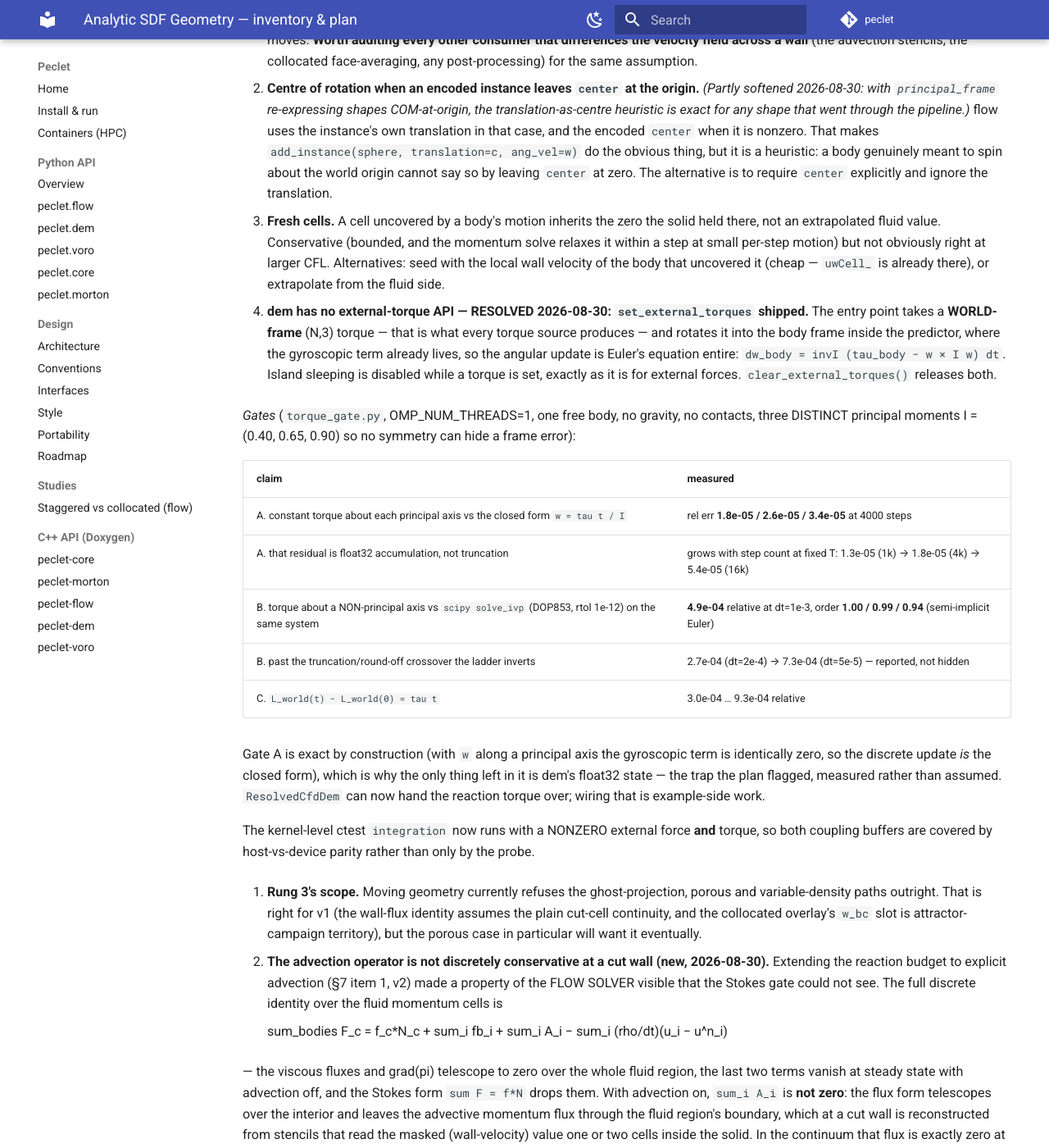
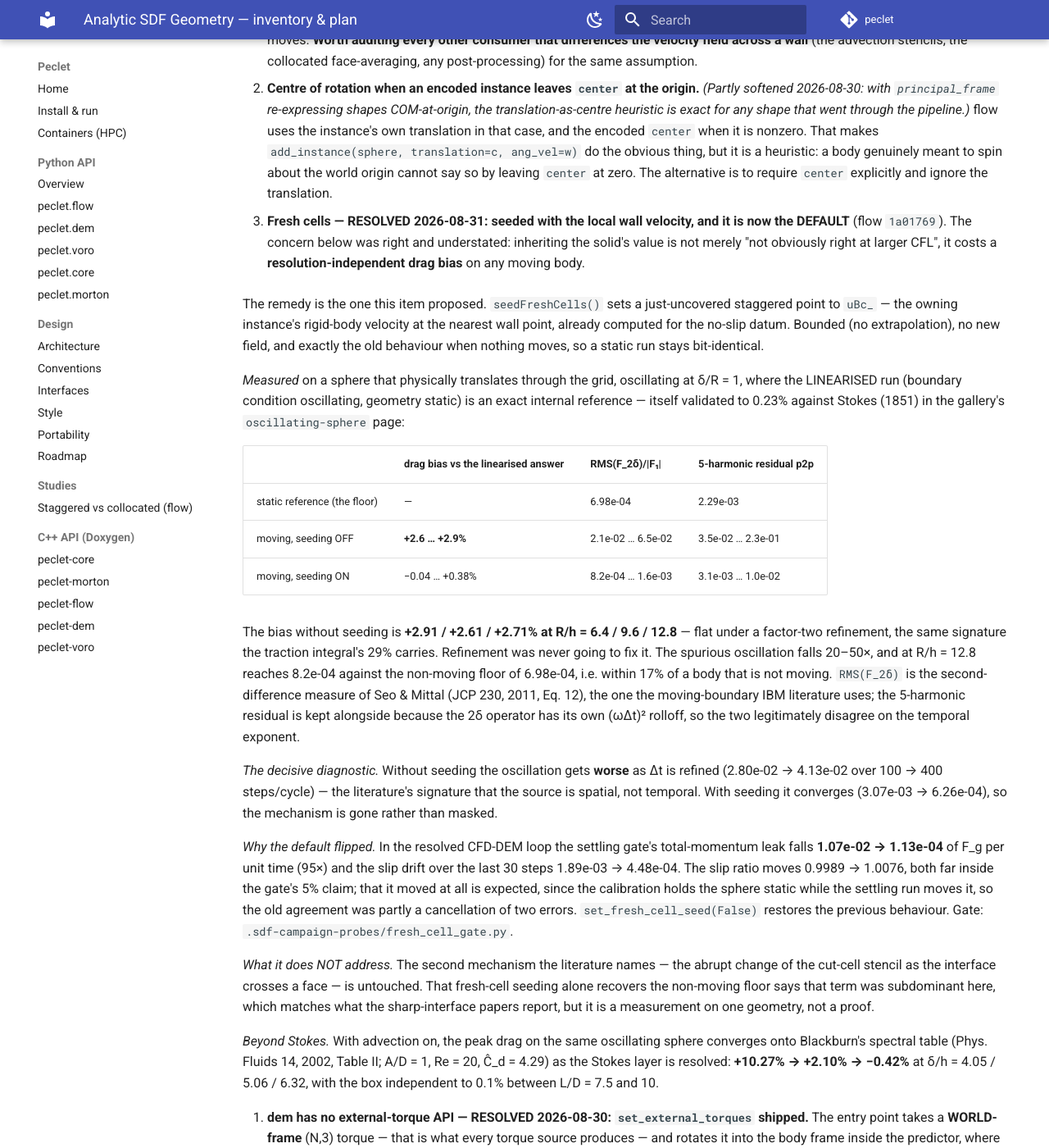
Before and after one commit to computational-chemical-engineering/peclet, an MkDocs documentation site: the page built from docs/ANALYTIC_SDF_GEOMETRY.md, in a window 1280 px wide and 1400 px high, scrolled down 23568 px. Shown: the whole window at 82% size. Built offline with MkDocs 1.6.1 and Material for MkDocs 9.7.7, drawn with Linux system fonts in a browser that asks for light colours; comment, search, counter and statistics services are not loaded.

Commit message:
flow bump + docs: fresh-cell seeding (OPEN FOR REVIEW item 4 resolved)
flow 1a01769. A cell a moving body uncovers is now seeded with the local wall velocity
instead of inheriting the solid's value, and that is the DEFAULT. The item's own proposed
remedy, and the concern was understated: inheriting the solid costs a RESOLUTION-INDEPENDENT
drag bias of +2.6..2.9% (+2.91/+2.61/+2.71% at R/h = 6.4/9.6/12.8), which refinement was
never going to fix. Seeding brings it to -0.04..+0.38% and cuts the spurious force
oscillation 20-50x to within 17% of the non-moving floor. The decisive diagnostic: without
seeding the oscillation gets WORSE as dt is refined, which is the literature's signature
that the source is spatial; with seeding it converges. In the resolved CFD-DEM loop the
settling gate's momentum leak falls 95x.

Beyond Stokes, the peak drag converges onto Blackburn (2002) Table II (A/D=1, Re=20,
Chat_d = 4.29): +10.27% -> +2.10% -> -0.42% as the Stokes layer goes from 4.1 to 6.3 cells,
with the periodic box independent to 0.1% between L/D = 7.5 and 10.

```diff
--- a/docs/ANALYTIC_SDF_GEOMETRY.md
+++ b/docs/ANALYTIC_SDF_GEOMETRY.md
@@ -1085,11 +1085,58 @@ option was taken in each case and is stated; none of them is settled.
    body genuinely meant to spin about the world origin cannot say so by leaving `center` at zero.
    The alternative is to require `center` explicitly and ignore the translation.
 
-4. **Fresh cells.** A cell uncovered by a body's motion inherits the zero the solid held there, not
-   an extrapolated fluid value. Conservative (bounded, and the momentum solve relaxes it within a
-   step at small per-step motion) but not obviously right at larger CFL. Alternatives: seed with
-   the local wall velocity of the body that uncovered it (cheap — `uwCell_` is already there), or
-   extrapolate from the fluid side.
+4. **Fresh cells — RESOLVED 2026-08-31: seeded with the local wall velocity, and it is now the
+   DEFAULT** (flow `1a01769`). The concern below was right and understated: inheriting the solid's
+   value is not merely "not obviously right at larger CFL", it costs a **resolution-independent
+   drag bias** on any moving body.
+
+   The remedy is the one this item proposed. `seedFreshCells()` sets a just-uncovered staggered
+   point to `uBc_` — the owning instance's rigid-body velocity at the nearest wall point, already
+   computed for the no-slip datum. Bounded (no extrapolation), no new field, and exactly the old
+   behaviour when nothing moves, so a static run stays bit-identical.
+
+   *Measured* on a sphere that physically translates through the grid, oscillating at δ/R = 1,
+   where the LINEARISED run (boundary condition oscillating, geometry static) is an exact internal
+   reference — itself validated to 0.23% against Stokes (1851) in the gallery's
+   `oscillating-sphere` page:
+
+   | | drag bias vs the linearised answer | RMS(F_2δ)/\|F₁\| | 5-harmonic residual p2p |
+   |---|---|---|---|
+   | static reference (the floor) | — | 6.98e-04 | 2.29e-03 |
+   | moving, seeding OFF | **+2.6 … +2.9%** | 2.1e-02 … 6.5e-02 | 3.5e-02 … 2.3e-01 |
+   | moving, seeding ON | −0.04 … +0.38% | 8.2e-04 … 1.6e-03 | 3.1e-03 … 1.0e-02 |
+
+   The bias without seeding is **+2.91 / +2.61 / +2.71% at R/h = 6.4 / 9.6 / 12.8** — flat under a
+   factor-two refinement, the same signature the traction integral's 29% carries. Refinement was
+   never going to fix it. The spurious oscillation falls 20–50×, and at R/h = 12.8 reaches
+   8.2e-04 against the non-moving floor of 6.98e-04, i.e. within 17% of a body that is not moving.
+   `RMS(F_2δ)` is the second-difference measure of Seo & Mittal (JCP 230, 2011, Eq. 12), the one
+   the moving-boundary IBM literature uses; the 5-harmonic residual is kept alongside because the
+   2δ operator has its own (ωΔt)² rolloff, so the two legitimately disagree on the temporal
+   exponent.
+
+   *The decisive diagnostic.* Without seeding the oscillation gets **worse** as Δt is refined
+   (2.80e-02 → 4.13e-02 over 100 → 400 steps/cycle) — the literature's signature that the source is
+   spatial, not temporal. With seeding it converges (3.07e-03 → 6.26e-04), so the mechanism is gone
+   rather than masked.
+
+   *Why the default flipped.* In the resolved CFD-DEM loop the settling gate's total-momentum leak
+   falls **1.07e-02 → 1.13e-04** of F_g per unit time (95×) and the slip drift over the last 30
+   steps 1.89e-03 → 4.48e-04. The slip ratio moves 0.9989 → 1.0076, both far inside the gate's 5%
+   claim; that it moved at all is expected, since the calibration holds the sphere static while the
+   settling run moves it, so the old agreement was partly a cancellation of two errors.
+   `set_fresh_cell_seed(False)` restores the previous behaviour. Gate:
+   `.sdf-campaign-probes/fresh_cell_gate.py`.
+
+   *What it does NOT address.* The second mechanism the literature names — the abrupt change of the
+   cut-cell stencil as the interface crosses a face — is untouched. That fresh-cell seeding alone
+   recovers the non-moving floor says that term was subdominant here, which matches what the
+   sharp-interface papers report, but it is a measurement on one geometry, not a proof.
+
+   *Beyond Stokes.* With advection on, the peak drag on the same oscillating sphere converges onto
+   Blackburn's spectral table (Phys. Fluids 14, 2002, Table II; A/D = 1, Re = 20, Ĉ_d = 4.29) as the
+   Stokes layer is resolved: **+10.27% → +2.10% → −0.42%** at δ/h = 4.05 / 5.06 / 6.32, with the box
+   independent to 0.1% between L/D = 7.5 and 10.
 
 5. **dem has no external-torque API — RESOLVED 2026-08-30: `set_external_torques` shipped.**
    The entry point takes a **WORLD-frame** (N,3) torque — that is what every torque source
```
